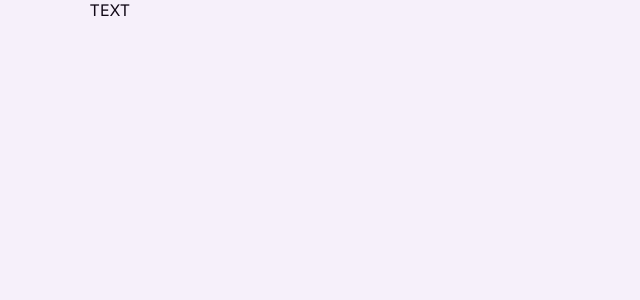
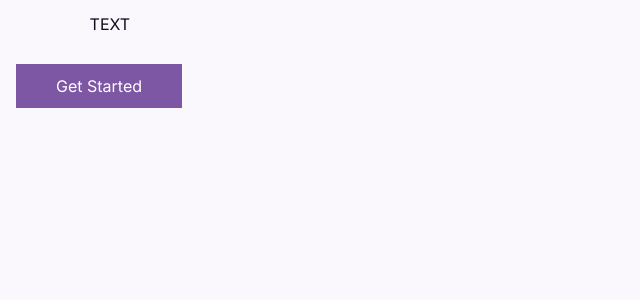
Before and after one commit to SamratSK/codefury-client, an Angular app: page / in a window 1280 px wide. Shown: the top 300 px of the page, without its empty margins (0-640 px from the left). Built offline with nearby package versions, Linux system fonts and the light colour scheme.

Commit message:
Working Commit

```diff
--- a/src/app/app.component.html
+++ b/src/app/app.component.html
@@ -1,8 +1,9 @@
-<nav class="container" #header>
+<nav class="container flx flx--ac">
   <div>TEXT</div>
 </nav>
-<div class="header-spacer" [style.height.px]="header.offsetHeight"></div>
+<div class="header-spacer"></div>
 
 <main>
+  <button class="btn btn--primary">Get Started</button>
   <footer></footer>
 </main>
--- a/src/app/app.component.scss
+++ b/src/app/app.component.scss
@@ -1,6 +1,26 @@
+@use "../assets/styles/vars" as vars;
+
 :host {
   flex: 1;
 
   display: grid;
   grid-template-rows: max-content 1fr;
 }
+
+nav,
+.header-spacer {
+  height: vars.$header-height;
+}
+
+nav {
+  position: fixed;
+  top: 0;
+  left: 0;
+  right: 0;
+
+  justify-content: space-between;
+}
+
+main {
+  padding: 1rem;
+}
--- a/src/assets/styles/_imports.scss
+++ b/src/assets/styles/_imports.scss
@@ -1,3 +1,5 @@
 @forward "./defaults";
 
 @forward "./components/container";
+@forward "./components/flex";
+@forward "./components/button";
--- a/src/assets/styles/_vars.scss
+++ b/src/assets/styles/_vars.scss
@@ -1,8 +1,10 @@
-$clr-fg: #110816;
-$clr-bg: #f6f0fa;
+$clr-fg: #120c1c;
+$clr-bg: #faf8fc;
 
-$clr-primary: #9449bd;
-$clr-secondary: #ef8fbb;
-$clr-accent: #df59a8;
+$clr-primary: #7d57a4;
+$clr-secondary: #a46bb1;
+$clr-accent: #d953a1;
 
 $dur-small: 0.2s;
+
+$header-height: 3rem;
--- /dev/null
+++ b/src/assets/styles/components/_button.scss
@@ -0,0 +1,15 @@
+@use "../vars" as vars;
+
+.btn {
+  border: none;
+  font: inherit;
+  padding: 0.75rem 2.5rem;
+
+  background-color: vars.$clr-primary;
+  color: #fff;
+
+  &--primary {
+    background-color: vars.$clr-primary;
+    color: #fff;
+  }
+}
--- /dev/null
+++ b/src/assets/styles/components/_flex.scss
@@ -0,0 +1,21 @@
+.flx{
+  display: flex;
+
+  &--v {
+    flex-direction: column;
+  }
+
+  &--1 {
+    flex: 1;
+  }
+
+  &--c,
+  &--ac {
+    align-items: center;
+  }
+
+  &--c,
+  &--jc {
+    justify-content: center;
+  }
+}
```
